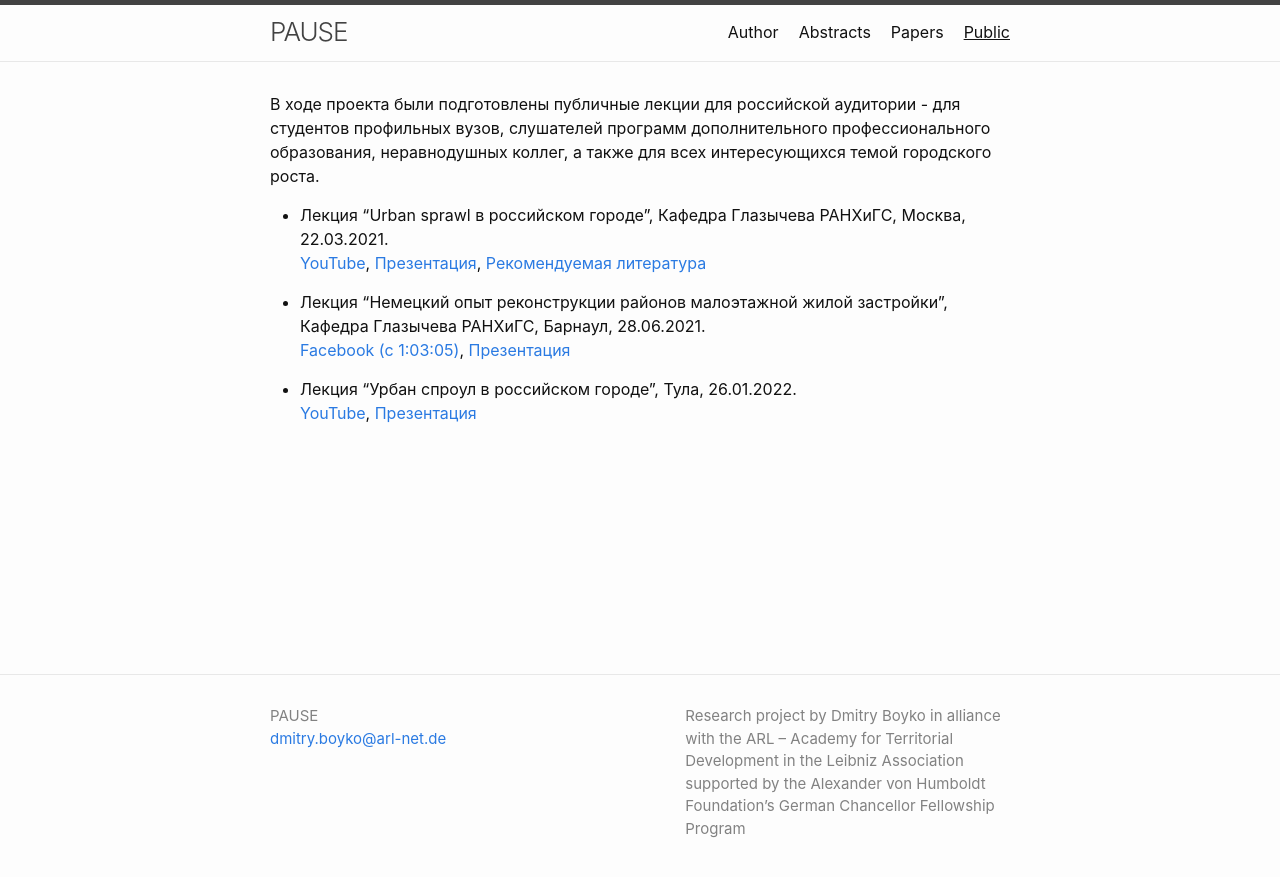
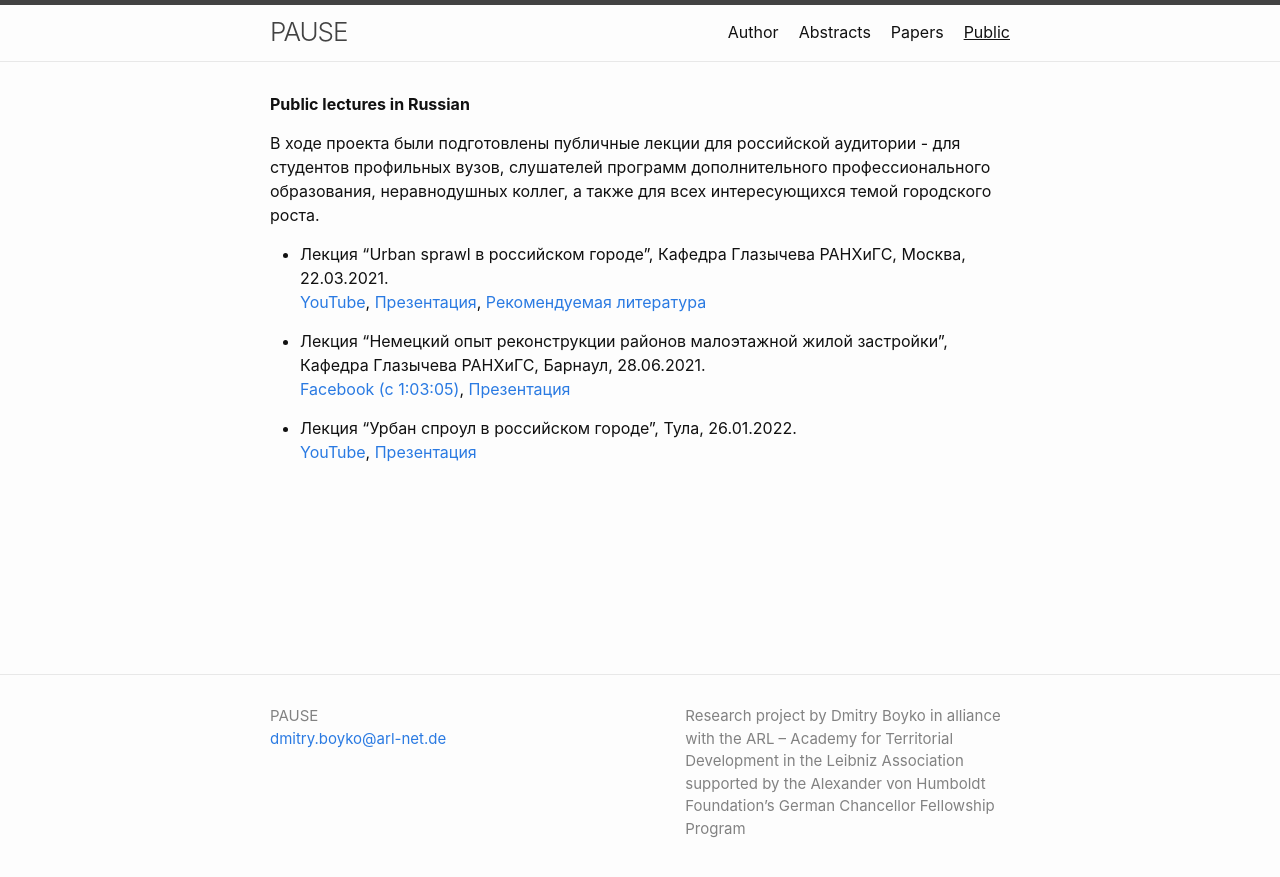
Before and after one commit to boikod/pause, a Jekyll site: the page built from public.md, in a window 1280 px wide. Shown: the top 877 px of the page. Built offline with Jekyll 4.4.1, drawn with Linux system fonts in a browser that asks for light colours.

Commit message:
Update public.md

```diff
--- a/public.md
+++ b/public.md
@@ -3,6 +3,8 @@ layout: page
 permalink: /public/
 title: Public
 ---
+**Public lectures in Russian**
+
 В ходе проекта были подготовлены публичные лекции для российской аудитории - для студентов профильных вузов, слушателей программ дополнительного профессионального образования, неравнодушных коллег, а также для всех интересующихся темой городского роста.
 
  - Лекция "Urban sprawl в российском городе", Кафедра Глазычева РАНХиГС, Москва, 22.03.2021.
```
